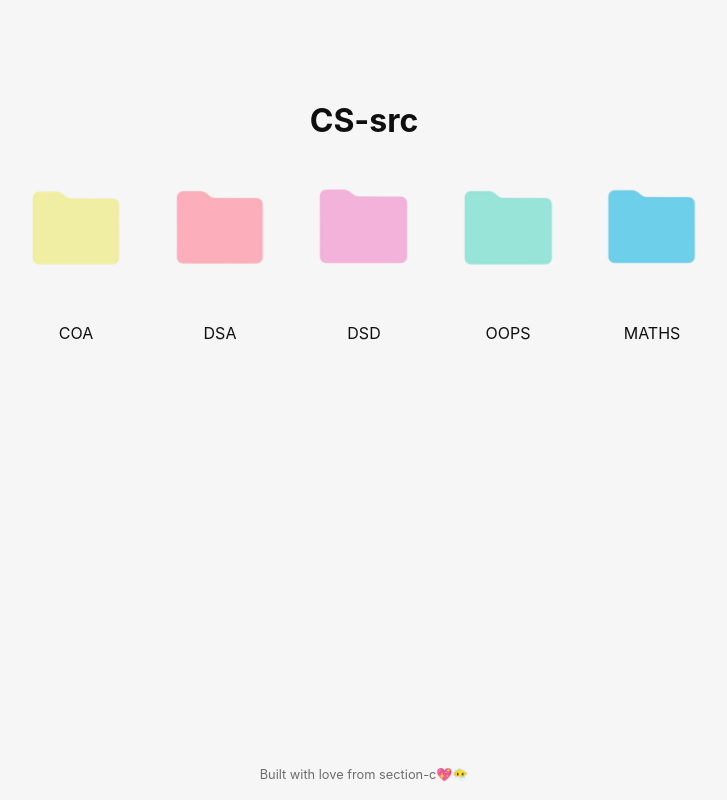
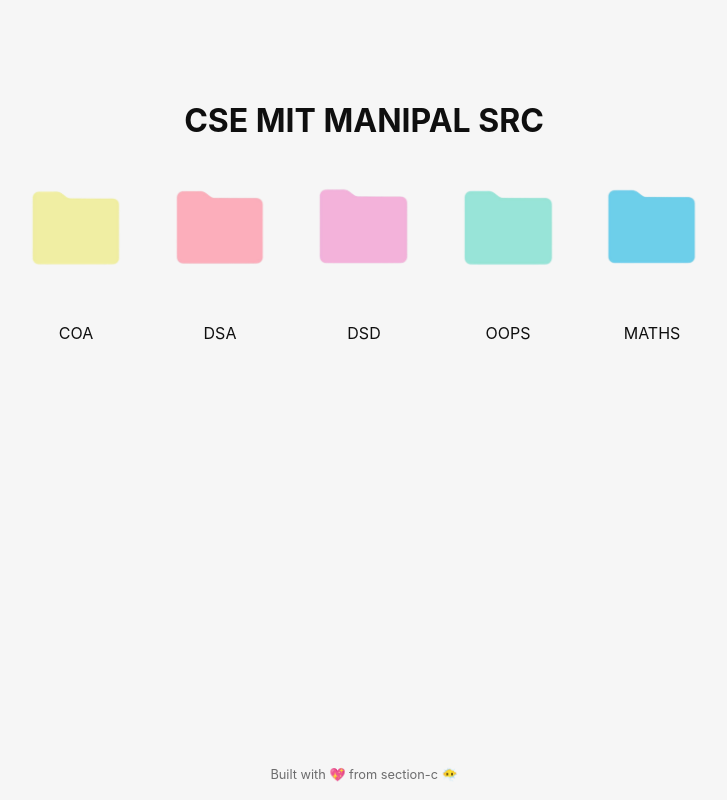
Before and after one commit to ninetynin/cs-src, a SvelteKit app: page / in a window 1280 px wide. Shown: the whole page, without its empty margins (276-1003 px from the left). Built offline with nearby package versions, Linux system fonts and the light colour scheme.

Commit message:
fix the nav problem lol

```diff
--- a/src/lib/Nav.svelte
+++ b/src/lib/Nav.svelte
@@ -5,6 +5,6 @@
 <div>
   <nav>
     <a href="{base}/"><h3 class="home">HOME</h3></a>
-    <!-- <a href="{base}/about"><h3 class="about">about</h3></a> -->
+    <a href="{base}/3rdsem/coa"><h3 class="coa">COA</h3></a>
   </nav>
 </div>
--- a/src/routes/+layout.svelte
+++ b/src/routes/+layout.svelte
@@ -3,13 +3,15 @@
 </script>
 
 <main class="container">
-  <slot />
+  <slot> </slot>
+</main>
 
   <footer class="footer">
-    <p class="footerfont">Built with love from section-c💖😶‍🌫️</p>
+    <p class="footerfont">Built with 💖 from section-c 😶‍🌫️</p>
   </footer>
 
-  <style>
+
+<style>
     .footerfont {
     font-size: 0.8rem;
     font-weight: 400;
@@ -25,4 +27,3 @@
     text-align: center;
   }
   </style>
-</main>
--- a/src/routes/+page.svelte
+++ b/src/routes/+page.svelte
@@ -1,6 +1,6 @@
 <!-- <script></script> -->
 
-<h1>CS-src</h1>
+<h1>CSE MIT MANIPAL SRC</h1>
 
 <div class="row" style="text-align: center">
    <div class="COA">
```
